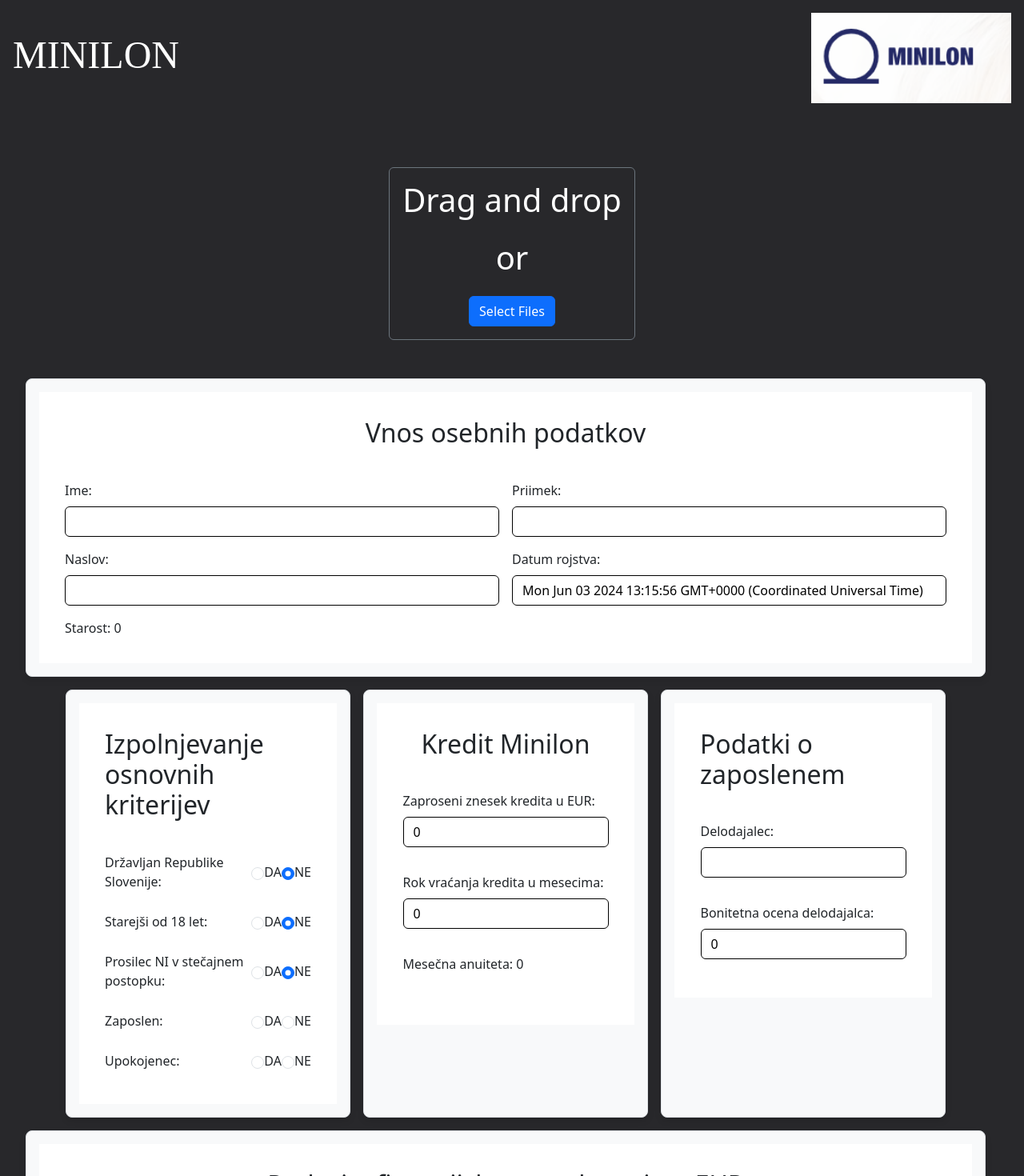
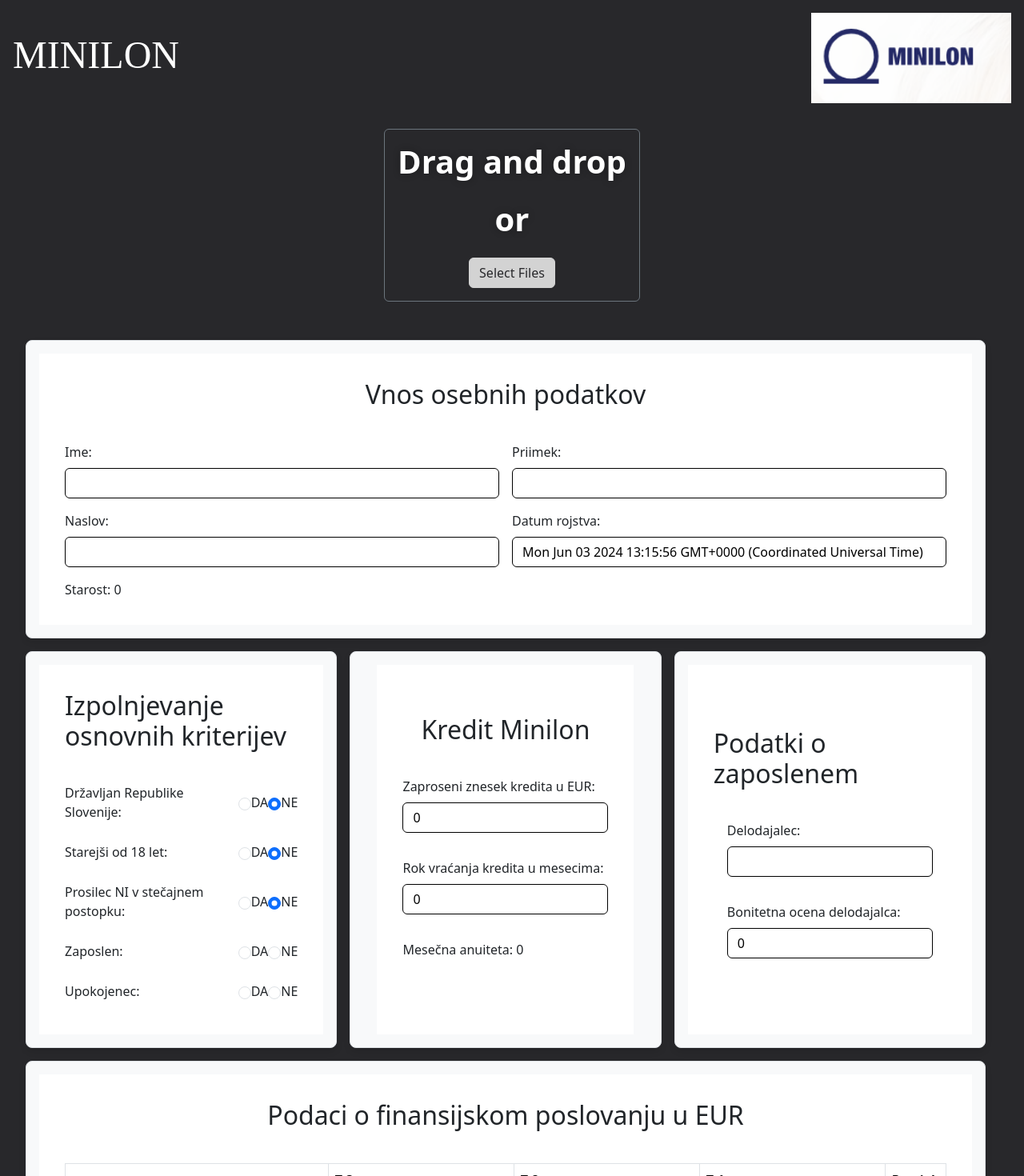
Before and after one commit to Valeri1234car/PRII, a React (Vite) app in the folder stran/praktikum-2-app/: page / in a window 1280 px wide. Shown: the top 1470 px of the page at 80% size. Built offline with nearby package versions, Linux system fonts and the light colour scheme.

Commit message:
Spremenjen mesec + malce izgled

```diff
--- a/stran/praktikum-2-app/src/components/Inputs/PdfReader.tsx
+++ b/stran/praktikum-2-app/src/components/Inputs/PdfReader.tsx
@@ -216,11 +216,30 @@
     const processFiles = async (files: FileList) => {
         let textContent = '';
         setLoading(true);
+        const monthNames = [
+            'januar', 'februar', 'marec', 'april', 'maj', 'junij',
+            'julij', 'avgust', 'september', 'oktober', 'november', 'december'
+        ];
+
         for (let i = 0; i < files.length; i++) {
             const file = files[i];
-        const month = file.name.split('-')[1].split('.')[0];
+            const fileName = file.name.toLowerCase();
+            let month = '';
+
+            for (const monthName of monthNames) {
+                if (fileName.includes(monthName)) {
+                    month = monthName;
+                    break;
+                }
+            }
+
+            if (!month) {
+                console.warn(`Could not determine month from file name "${file.name}"`);
+                continue;
+            }
+
             const fileTextContent = await convertPdfToImagesAndExtractText(file);
-        console.log("Text content for file", file.name, ":\n", fileTextContent);
+            console.log(`Text content for file ${file.name}:\n${fileTextContent}`);
 
             extractAdditionalInfo(fileTextContent, month);
         }
@@ -228,8 +247,8 @@
         setPdfText(`Full Text Content:\n\n${textContent}`);
 
         const relevantInfo = extractRelevantInfo(textContent);
-        const [day, month, year] = relevantInfo.birthDate.split('.');
-        const formattedDate = `${year}-${month}-${day}`;
+        const [day, monthNumber, year] = relevantInfo.birthDate.split('.');
+        const formattedDate = `${year}-${monthNumber}-${day}`;
         setPodatkiState({
             ...podatkiState,
             ime: relevantInfo.name,
@@ -238,7 +257,6 @@
             naslovNaslov: relevantInfo.naslovNaslov,
             datumRojstva: formattedDate,
             drzavljanRS: relevantInfo.sloveniaCitizen,
-            // starost18: relevantInfo.isAdult,
             stecajniPostopekNI: relevantInfo.isNotInBankruptcy,
             zaposlenUpokojenec: relevantInfo.isEmployedOrRetired,
             zaposlen: relevantInfo.isEmployed,
@@ -251,7 +269,6 @@
 
         setLoading(false);
     };
-
     const convertPdfToImagesAndExtractText = async (file: File) => {
         const reader = new FileReader();
         return new Promise<string>((resolve, reject) => {
@@ -327,7 +344,7 @@
 
     return (
         <>
-            <div className="container mt-5">
+            <div className="containerOknoDrag">
                 <div
                     className="border border-secondary p-3 text-center border-dashed mx-auto rounded"onDrop={handleDrop}
                     style={{ maxWidth: '400px' }}
--- a/stran/praktikum-2-app/src/components/Inputs/VsaVnosna.tsx
+++ b/stran/praktikum-2-app/src/components/Inputs/VsaVnosna.tsx
@@ -18,14 +18,14 @@
             <div className="pravougaonik">
                 <OsebniPodatki />
             </div>
-            <div className="container">
-                <div className="pravougaonik">
+            <div className="container123">
+                <div className="pravougaonik1">
                     <OsnovniKriteriji />
                 </div>
-                <div className="pravougaonik">
+                <div className="pravougaonik2">
                     <KreditMinilon />
                 </div>
-                <div className="pravougaonik">
+                <div className="pravougaonik1">
                     <ZaposlitevPodatki />
                 </div>
             </div>
--- a/stran/praktikum-2-app/src/index.css
+++ b/stran/praktikum-2-app/src/index.css
@@ -72,6 +72,14 @@
   margin: 0;
 }
 
+#root {
+  display: flex;
+  flex-direction: column;
+  flex-grow: 1;
+  flex-basis: 0;
+  background-color: #28282b;
+}
+
 header {
   display: flex;
   align-items: center;
@@ -84,7 +92,7 @@
 
 .main {
   /*background-image: url("../logo/images.jpg");*/
-  background: linear-gradient(to top, #D3D3D3 40%, #28282B 60%);
+  background: linear-gradient(to top, #d3d3d3 40%, #28282b 60%);
   background-size: cover;
   background-position: center;
   background-repeat: no-repeat;
@@ -128,9 +136,8 @@
   display: flex;
   flex-direction: column;
   gap: 50rem;
-  background: #D3D3D3;
+  background: #d3d3d3;
 }
-
 
 .vnosnoPoljePDF {
   display: flex;
@@ -142,8 +149,7 @@
 }
 
 .oknoDrag {
-  /*background-image: url("../logo/images.jpg");*/
-  background-color: #28282B;
+  background-color: #28282b;
   background-size: cover;
   background-position: center;
   background-repeat: no-repeat;
@@ -176,7 +182,7 @@
 }
 
 .header-container {
-  background-color: #28282B;
+  background-color: #28282b;
 }
 
 .skupiKreZap {
@@ -205,12 +211,84 @@
   box-shadow: 0 4px 8px rgba(0, 0, 0, 0.1); /* Svetlo siva senka ispod */
 }
 
-.container {
+.pravougaonik1 {
   display: flex;
+  justify-content: center;
+  background-color: #f8f9fa;
+  border: 1px solid #dee2e6;
+  border-radius: 8px;
+  padding: 1rem;
+  margin-bottom: 1rem;
+  flex-grow: 1;
+  flex-basis: 0;
+  box-shadow: 0 4px 8px rgba(0, 0, 0, 0.1);
+}
 
-  }
+.pravougaonik2 {
+  display: flex;
+  justify-content: center;
+  background-color: #f8f9fa;
+  border: 1px solid #dee2e6;
+  border-radius: 8px;
+  padding: 1rem;
+  margin-bottom: 1rem;
+  flex-grow: 1;
+  flex-basis: 0;
+  box-shadow: 0 4px 8px rgba(0, 0, 0, 0.1);
+  margin-inline: 1rem;
+}
+
+.containerOknoDrag {
+  display: flex;
+  justify-content: center;
+  align-items: center;
+}
+
+.container123 {
+  display: flex;
+  flex-direction: row;
+  margin-right: 1rem;
+}
 
 .buttonContainer {
   margin-top: 1rem;
   text-align: center;
 }
+
+.border-dashed {
+  border: 2px dashed #d3d3d3;
+  background-color: #28282b;
+  padding: 2rem;
+  border-radius: 8px;
+  max-width: 400px;
+  width: 100%;
+  transition: all 0.3s ease;
+}
+
+.border-dashed:hover {
+  background-color: #41424c;
+  transform: scale(1.05);
+}
+
+.border-dashed h1 {
+  color: #d3d3d3;
+  font-weight: bold;
+  text-shadow: 0 0 10px rgba(0, 0, 0, 0.3);
+}
+
+.btn-primary {
+  background-color: #d3d3d3 !important;
+  color: #28282b !important;
+  border-color: #d3d3d3 !important;
+  transition: all 0.3s ease;
+}
+
+.btn-primary:hover {
+  background-color: #c2c2c2 !important;
+  border-color: #c2c2c2 !important;
+  transform: scale(1.05);
+}
+
+.uploads {
+  color: white;
+}
```
Lines whose indentation alone changed are shown as unchanged.
